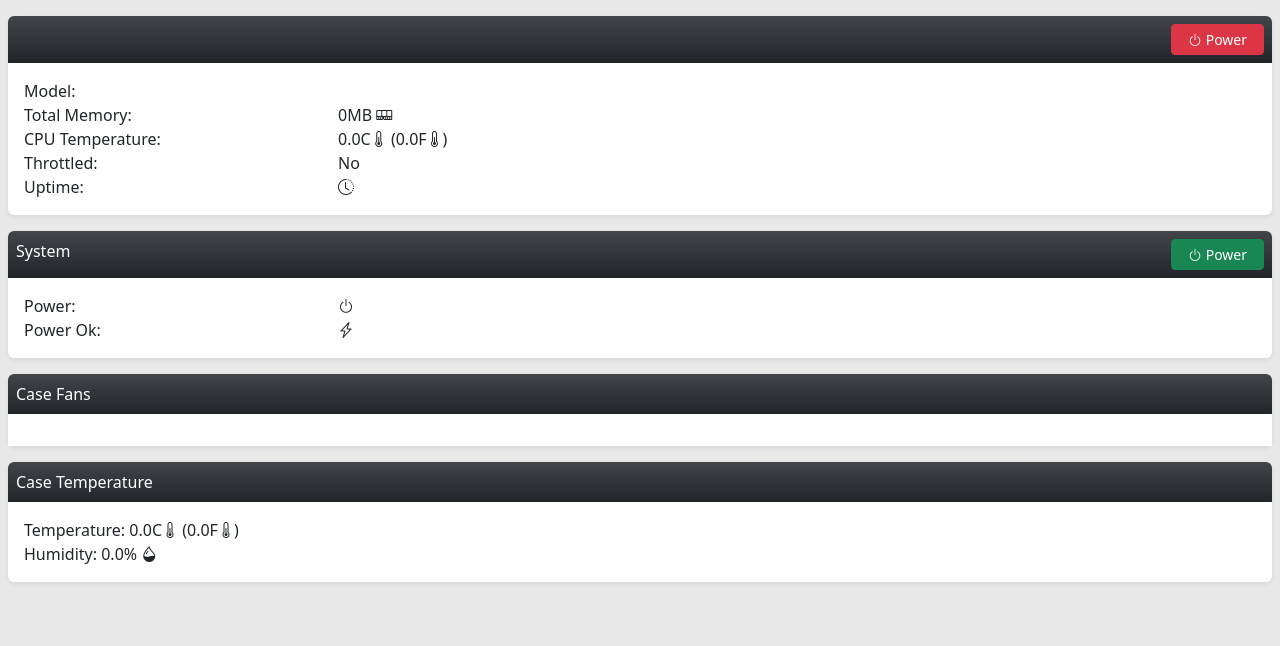
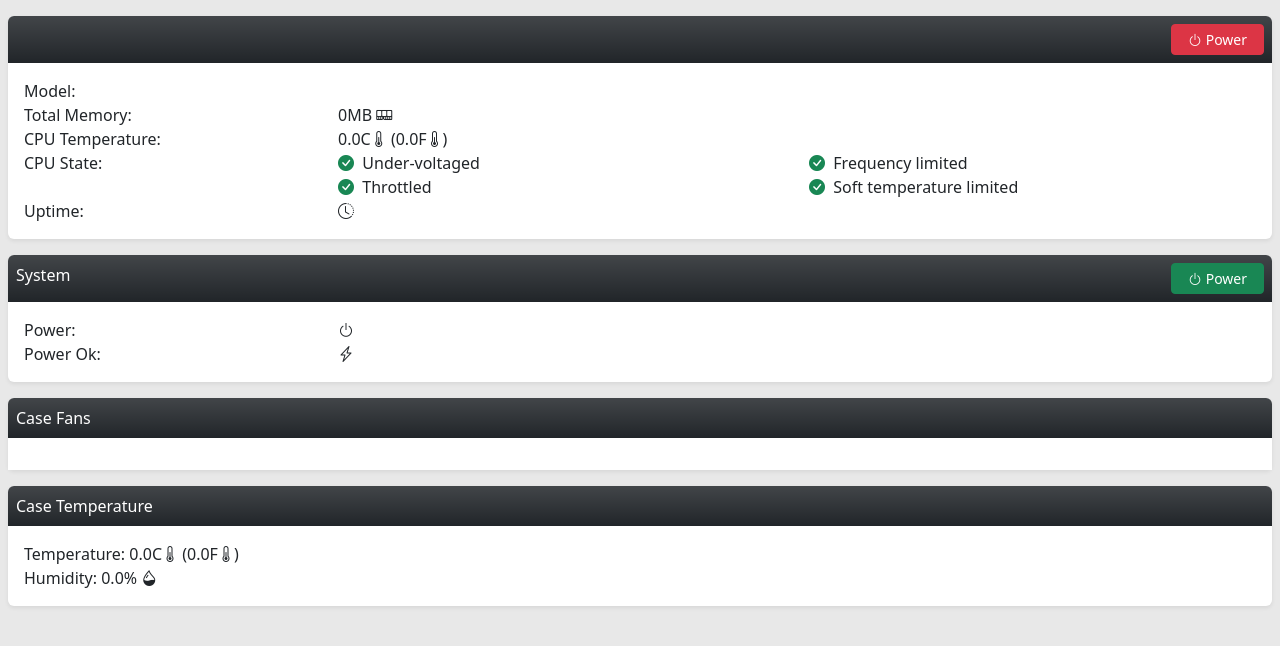
Before and after one commit to brunokc/pyBMC, a Flask app: template pyBMC/templates/main.html in a window 1280 px wide. Shown: the part 74-720 px from the top of the page. Run offline with Flask 2, Linux system fonts and the light colour scheme; the template is opened without the code that fills it, so the values that code supplies are empty; some libraries are stand-ins or nearby versions.

Commit message:
Add various CPU states in place of the throttle flag
The "vcgencmd get_throttle" command return several other flags that are
now being exposed. They are all arranged in a grid and each has an icon
to reflect the current status.

Each flag can be active (displayed with the "danger" Bootstrap style),
was active in the past (displayed with "warning" style) or never happened
("success" style).

```diff
--- a/pyBMC/static/main.js
+++ b/pyBMC/static/main.js
@@ -80,10 +80,23 @@ import WebRequest from "./webrequest.js";
         totalMem.textContent = bmc.systemInfo.totalMem;
     }
 
+    // Throttling Map
+    const ThrottlingMap = {
+        UnderVoltageDetected: 0x1,
+        ArmFrequencyCapped: 0x2,
+        CurrentlyThrottled: 0x4,
+        SoftTemperatureLimitActive: 0x8,
+        UnderVoltageOccurred: 0x10000,
+        ArmFrequencyCappingOcurred: 0x20000,
+        ThrottlingOcurred: 0x40000,
+        SoftTemperatureLimitedOcurred: 0x80000,
+    }
+
     const SECOND_IN_MS = 1000;
     const MINUTE_IN_MS = SECOND_IN_MS * 60;
     const HOUR_IN_MS = MINUTE_IN_MS * 60
     const DAY_IN_MS = HOUR_IN_MS * 24;
+
     function formatUptime(uptime_msec) {
         let result = [];
         const days = Math.floor(uptime_msec / DAY_IN_MS);
@@ -113,6 +126,16 @@ import WebRequest from "./webrequest.js";
         return result.join(", ")
     }
 
+    function applyClassByState(element, classes, state) {
+        Object.keys(classes).forEach((s) => {
+            if (s == state) {
+                classes[s].forEach((c) => element.classList.add(c));
+            } else {
+                classes[s].forEach((c) => element.classList.remove(c));
+            }
+        });
+    }
+
     async function update_bmc_stats() {
         const bmcUri = location.origin + "/api/v1/bmc/stats";
         // const response = await fetch(bmcUri);
@@ -125,15 +148,31 @@ import WebRequest from "./webrequest.js";
         cpuTempC.textContent = bmc.systemStats.cpuTemp.toFixed(1);
         cpuTempF.textContent = tempInF.toFixed(1);
 
+        const classes = {
+            0: ["bi-check-circle-fill", "text-success"],
+            1: ["bi-bell-fill", "text-warning"],
+            2: ["bi-exclamation-circle-fill", "text-danger"],
+        };
+
+        const isUndervoltage = (bmc.systemStats.throttled & ThrottlingMap.UnderVoltageDetected);
+        const wasUndervoltage = (bmc.systemStats.throttled & ThrottlingMap.UnderVoltageOccurred);
+        const undervoltage = document.getElementById("under-voltage");
+        applyClassByState(undervoltage, classes, (isUndervoltage ? 2 : (wasUndervoltage ? 1 : 0)));
+
+        const isFrequencyLimited = (bmc.systemStats.throttled & ThrottlingMap.ArmFrequencyCapped);
+        const wasFrequencyLimited = (bmc.systemStats.throttled & ThrottlingMap.ArmFrequencyCappingOcurred);
+        const frequencyLimited = document.getElementById("frequency-capped");
+        applyClassByState(frequencyLimited, classes, (isFrequencyLimited ? 2 : (wasFrequencyLimited ? 1 : 0)));
+
+        const isThrottled = (bmc.systemStats.throttled & ThrottlingMap.CurrentlyThrottled);
+        const wasThrottled = (bmc.systemStats.throttled & ThrottlingMap.ThrottlingOcurred);
         const throttled = document.getElementById("throttled");
-        const wasThrottled = (bmc.systemStats.throttled & 0x40000);
-        if (wasThrottled) {
-            throttled.innerHTML = "<i class='bi bi-exclamation-triangle-fill'></i>Yes";
-            throttled.classList.add("text-danger");
-        } else {
-            throttled.textContent = "No";
-            throttled.classList.remove("text-danger");
-        }
+        applyClassByState(throttled, classes, (isThrottled ? 2 : (wasThrottled ? 1 : 0)));
+
+        const isTempLimited = (bmc.systemStats.throttled & ThrottlingMap.SoftTemperatureLimitActive);
+        const wasTempLimited = (bmc.systemStats.throttled & ThrottlingMap.SoftTemperatureLimitedOcurred);
+        const softTempLimited = document.getElementById("soft-temp-limited");
+        applyClassByState(softTempLimited, classes, (isTempLimited ? 2 : (wasTempLimited ? 1 : 0)));
 
         const uptime = document.getElementById("uptime");
         uptime.textContent = formatUptime(bmc.systemStats.uptime * 1000);
--- a/pyBMC/templates/main.html
+++ b/pyBMC/templates/main.html
@@ -96,8 +96,37 @@
         </div>
       </div>
       <div class="row">
-        <div class="col-sm-3">Throttled:</div>
-        <div class="col"><span id="throttled" class="h6">No</span></div>
+        <div class="col-sm-3">CPU State:</div>
+        <div class="col">
+          <div class="row">
+            <div class="col">
+              <span class="h6">
+                <i id="under-voltage" class="bi bi-check-circle-fill text-success"></i>&nbsp;
+                Under-voltaged
+              </span>
+            </div>
+            <div class="col">
+              <span class="h6">
+                <i id="frequency-capped" class="bi bi-check-circle-fill text-success"></i>&nbsp;
+                Frequency limited
+              </span>
+            </div>
+          </div>
+          <div class="row">
+            <div class="col">
+              <span class="h6">
+                <i id="throttled" class="bi bi-check-circle-fill text-success"></i>&nbsp;
+                Throttled
+              </span>
+            </div>
+            <div class="col">
+              <span class="h6">
+                <i id="soft-temp-limited" class="bi bi-check-circle-fill text-success"></i>&nbsp;
+                Soft temperature limited
+              </span>
+            </div>
+          </div>
+        </div>
       </div>
       <div class="row">
         <div class="col-sm-3">Uptime:</div>
```
